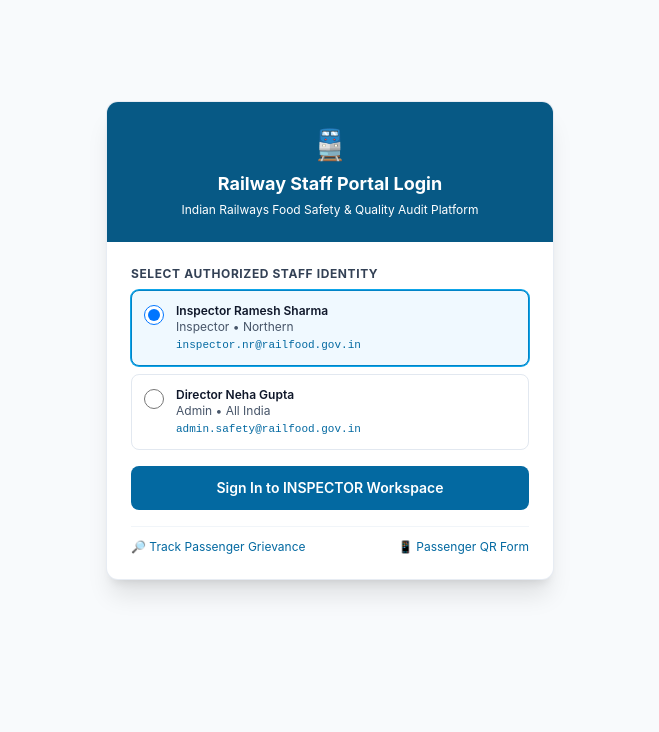
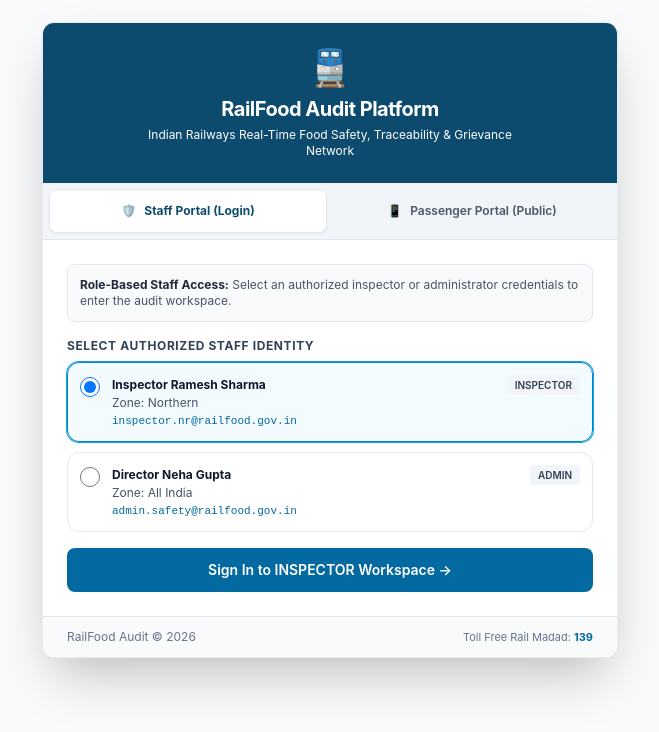
Before and after one commit to Arpit817/Railway-food-quality-audit, a React (Vite) app: page /login in a window 1280 px wide. Shown: the top 732 px of the page, without its empty margins (310-969 px from the left). Built offline with nearby package versions, Linux system fonts and the light colour scheme.

Commit message:
feat(navigation): add prominent passenger portal switcher and navigation links

```diff
--- a/src/pages/LoginPage.jsx
+++ b/src/pages/LoginPage.jsx
@@ -9,9 +9,10 @@ export function LoginPage() {
   const location = useLocation();
 
   useEffect(() => {
-    document.title = 'Staff Portal Sign In — RailFood Audit';
+    document.title = 'Railway Portal Access — RailFood Audit';
   }, []);
 
+  const [activeTab, setActiveTab] = useState('staff'); // 'staff' | 'passenger'
   const [selectedRole, setSelectedRole] = useState('inspector');
   const from = location.state?.from?.pathname || '/dashboard';
 
@@ -21,34 +22,75 @@ export function LoginPage() {
     navigate(from, { replace: true });
   };
 
+  const sampleTokens = [
+    { token: 'Xk9PqA72mZ', meal: 'Standard Veg Thali', train: '12424 Rajdhani' },
+    { token: 'Lm7RzW91pQ', meal: 'Paneer Kulcha Combo', train: '12004 Shatabdi' },
+    { token: 'Nt5DsF41hS', meal: 'Jain Meal Box', train: '12951 Tejas' }
+  ];
+
   return (
     <div className="min-h-[85vh] flex items-center justify-center p-4">
-      <Card className="max-w-md w-full shadow-xl border-slate-200">
-        <div className="bg-railway-800 text-white p-6 text-center">
+      <Card className="max-w-xl w-full shadow-2xl border-slate-200 overflow-hidden">
+        {/* Header */}
+        <div className="bg-railway-900 text-white p-6 text-center">
           <Link to="/dashboard" className="inline-block group focus:outline-none">
-            <span className="text-3xl block mb-2 group-hover:scale-110 transition-transform" role="img" aria-label="train">
+            <span className="text-4xl block mb-2 group-hover:scale-110 transition-transform" role="img" aria-label="train">
               🚆
             </span>
-            <h2 className="text-lg font-bold">Railway Staff Portal Login</h2>
+            <h1 className="text-xl font-bold tracking-tight">RailFood Audit Platform</h1>
           </Link>
-          <p className="text-xs text-railway-200 mt-1">
-            Indian Railways Food Safety & Quality Audit Platform
+          <p className="text-xs text-railway-300 mt-1 max-w-sm mx-auto">
+            Indian Railways Real-Time Food Safety, Traceability & Grievance Network
           </p>
         </div>
 
-        <form onSubmit={handleLogin} className="p-6 space-y-4">
+        {/* Portal Switcher Tabs */}
+        <div className="grid grid-cols-2 bg-slate-100 border-b border-slate-200 p-1.5 gap-1.5 text-xs font-semibold">
+          <button
+            type="button"
+            onClick={() => setActiveTab('staff')}
+            className={`min-h-[44px] rounded-lg transition-all flex items-center justify-center gap-2 cursor-pointer ${
+              activeTab === 'staff'
+                ? 'bg-white text-railway-900 shadow-sm font-bold border border-slate-200'
+                : 'text-slate-600 hover:text-slate-900 hover:bg-slate-200/60'
+            }`}
+          >
+            <span>🛡️</span>
+            <span>Staff Portal (Login)</span>
+          </button>
+          <button
+            type="button"
+            onClick={() => setActiveTab('passenger')}
+            className={`min-h-[44px] rounded-lg transition-all flex items-center justify-center gap-2 cursor-pointer ${
+              activeTab === 'passenger'
+                ? 'bg-white text-railway-900 shadow-sm font-bold border border-slate-200'
+                : 'text-slate-600 hover:text-slate-900 hover:bg-slate-200/60'
+            }`}
+          >
+            <span>📱</span>
+            <span>Passenger Portal (Public)</span>
+          </button>
+        </div>
+
+        {/* Tab 1: Staff Portal Login */}
+        {activeTab === 'staff' && (
+          <form onSubmit={handleLogin} className="p-6 space-y-4 animate-in fade-in">
+            <div className="bg-slate-50 p-3 rounded-lg border border-slate-200 text-xs text-slate-600">
+              <strong className="text-slate-800">Role-Based Staff Access:</strong> Select an authorized inspector or administrator credentials to enter the audit workspace.
+            </div>
+
             <div>
               <label className="block text-xs font-bold text-slate-700 uppercase tracking-wider mb-2">
                 Select Authorized Staff Identity
               </label>
-            <div className="space-y-2">
+              <div className="space-y-2.5">
                 {MOCK_USERS.map((user) => (
                   <label
                     key={user.id}
-                  className={`flex items-start gap-3 p-3 rounded-lg border cursor-pointer transition-all ${
+                    className={`flex items-start gap-3 p-3 rounded-xl border cursor-pointer transition-all ${
                       selectedRole === user.role
-                      ? 'border-railway-600 bg-railway-50 ring-1 ring-railway-500'
-                      : 'border-slate-200 hover:border-slate-300'
+                        ? 'border-railway-600 bg-railway-50/70 ring-1 ring-railway-500'
+                        : 'border-slate-200 hover:border-slate-300 bg-white'
                     }`}
                   >
                     <input
@@ -59,9 +101,14 @@ export function LoginPage() {
                       onChange={() => setSelectedRole(user.role)}
                       className="mt-0.5 text-railway-600 focus:ring-railway-500 min-h-[20px] min-w-[20px]"
                     />
-                  <div className="text-xs">
-                    <strong className="text-slate-900 block font-semibold">{user.name}</strong>
-                    <span className="text-slate-600 capitalize">{user.role} • {user.zone}</span>
+                    <div className="text-xs flex-1">
+                      <div className="flex items-center justify-between">
+                        <strong className="text-slate-900 block font-bold">{user.name}</strong>
+                        <span className="px-2 py-0.5 rounded text-[10px] font-semibold bg-slate-100 text-slate-700 uppercase">
+                          {user.role}
+                        </span>
+                      </div>
+                      <span className="text-slate-600">Zone: {user.zone}</span>
                       <a
                         href={`mailto:${user.email}`}
                         onClick={(e) => e.stopPropagation()}
@@ -75,19 +122,96 @@ export function LoginPage() {
               </div>
             </div>
 
-          <Button type="submit" variant="primary" size="md" className="w-full min-h-[44px] text-sm font-semibold">
-            Sign In to {selectedRole.toUpperCase()} Workspace
+            <Button type="submit" variant="primary" size="md" className="w-full min-h-[44px] text-sm font-semibold cursor-pointer">
+              Sign In to {selectedRole.toUpperCase()} Workspace &rarr;
             </Button>
+          </form>
+        )}
 
-          <div className="pt-3 border-t border-slate-100 flex items-center justify-between text-xs text-slate-500">
-            <Link to="/track" className="text-railway-700 hover:underline">
-              🔎 Track Passenger Grievance
+        {/* Tab 2: Passenger Portal (Module A) */}
+        {activeTab === 'passenger' && (
+          <div className="p-6 space-y-4 animate-in fade-in">
+            <div className="bg-emerald-50 border border-emerald-200 p-4 rounded-xl text-xs text-emerald-950 space-y-1">
+              <div className="flex items-center gap-2 font-bold text-sm text-emerald-900">
+                <span>📱</span>
+                <span>Module A: Public Passenger Web App</span>
+              </div>
+              <p className="text-emerald-800 leading-relaxed">
+                Railway passengers <strong>do not need to log in or create an account</strong>. In live operations, passengers scan the unique tamper-evident QR sticker on their meal packaging to launch this mobile feedback interface instantly.
+              </p>
+            </div>
+
+            <div className="space-y-3 pt-2">
+              <h3 className="text-xs font-bold text-slate-700 uppercase tracking-wider">
+                Launch Passenger Experiences:
+              </h3>
+
+              <div className="grid grid-cols-1 sm:grid-cols-2 gap-3">
+                <Link
+                  to="/f/Xk9PqA72mZ"
+                  className="p-4 rounded-xl border border-railway-200 bg-white hover:bg-railway-50/60 transition-all group flex flex-col justify-between"
+                >
+                  <div>
+                    <span className="text-2xl block mb-1">📸</span>
+                    <strong className="text-sm font-bold text-slate-900 group-hover:text-railway-800">
+                      File Food Grievance
+                    </strong>
+                    <p className="text-xs text-slate-500 mt-1 leading-snug">
+                      Simulate scanning a live meal package, rate quality, and attach camera photo evidence.
+                    </p>
+                  </div>
+                  <span className="text-xs font-bold text-railway-700 mt-3 inline-flex items-center gap-1">
+                    Open QR Portal &rarr;
+                  </span>
                 </Link>
-            <Link to="/f/Xk9PqA72mZ" className="text-railway-700 hover:underline">
-              📱 Passenger QR Form
+
+                <Link
+                  to="/track"
+                  className="p-4 rounded-xl border border-slate-200 bg-white hover:bg-slate-50 transition-all group flex flex-col justify-between"
+                >
+                  <div>
+                    <span className="text-2xl block mb-1">🔎</span>
+                    <strong className="text-sm font-bold text-slate-900 group-hover:text-railway-800">
+                      Track Grievance Status
+                    </strong>
+                    <p className="text-xs text-slate-500 mt-1 leading-snug">
+                      Check real-time resolution progress and inspector action notes using your reference code.
+                    </p>
+                  </div>
+                  <span className="text-xs font-bold text-slate-700 mt-3 inline-flex items-center gap-1">
+                    Track by Ref # &rarr;
+                  </span>
                 </Link>
               </div>
-        </form>
+
+              {/* Sample QR Codes to Test */}
+              <div className="mt-4 pt-3 border-t border-slate-200">
+                <span className="text-[11px] font-bold text-slate-500 uppercase tracking-wider block mb-2">
+                  Sample Authorized Packaging Tokens to Test:
+                </span>
+                <div className="grid grid-cols-1 sm:grid-cols-3 gap-2">
+                  {sampleTokens.map((item) => (
+                    <Link
+                      key={item.token}
+                      to={`/f/${item.token}`}
+                      className="p-2.5 rounded-lg border border-slate-200 bg-slate-50 hover:bg-white hover:border-railway-300 text-left transition-colors"
+                    >
+                      <code className="text-xs font-mono font-bold text-railway-800 block">{item.token}</code>
+                      <span className="text-[11px] text-slate-600 block truncate">{item.meal}</span>
+                      <span className="text-[10px] text-slate-400 block">{item.train}</span>
+                    </Link>
+                  ))}
+                </div>
+              </div>
+            </div>
+          </div>
+        )}
+
+        {/* Footer */}
+        <div className="bg-slate-50 px-6 py-3 border-t border-slate-200 text-center text-xs text-slate-500 flex items-center justify-between">
+          <span>RailFood Audit &copy; {new Date().getFullYear()}</span>
+          <span className="text-[11px]">Toll Free Rail Madad: <a href="tel:139" className="text-railway-700 font-bold hover:underline">139</a></span>
+        </div>
       </Card>
     </div>
   );
```
Also changed, not shown: src/pages/DashboardLayout.jsx (+52 -2 lines). Lines whose indentation alone changed are shown as unchanged.
